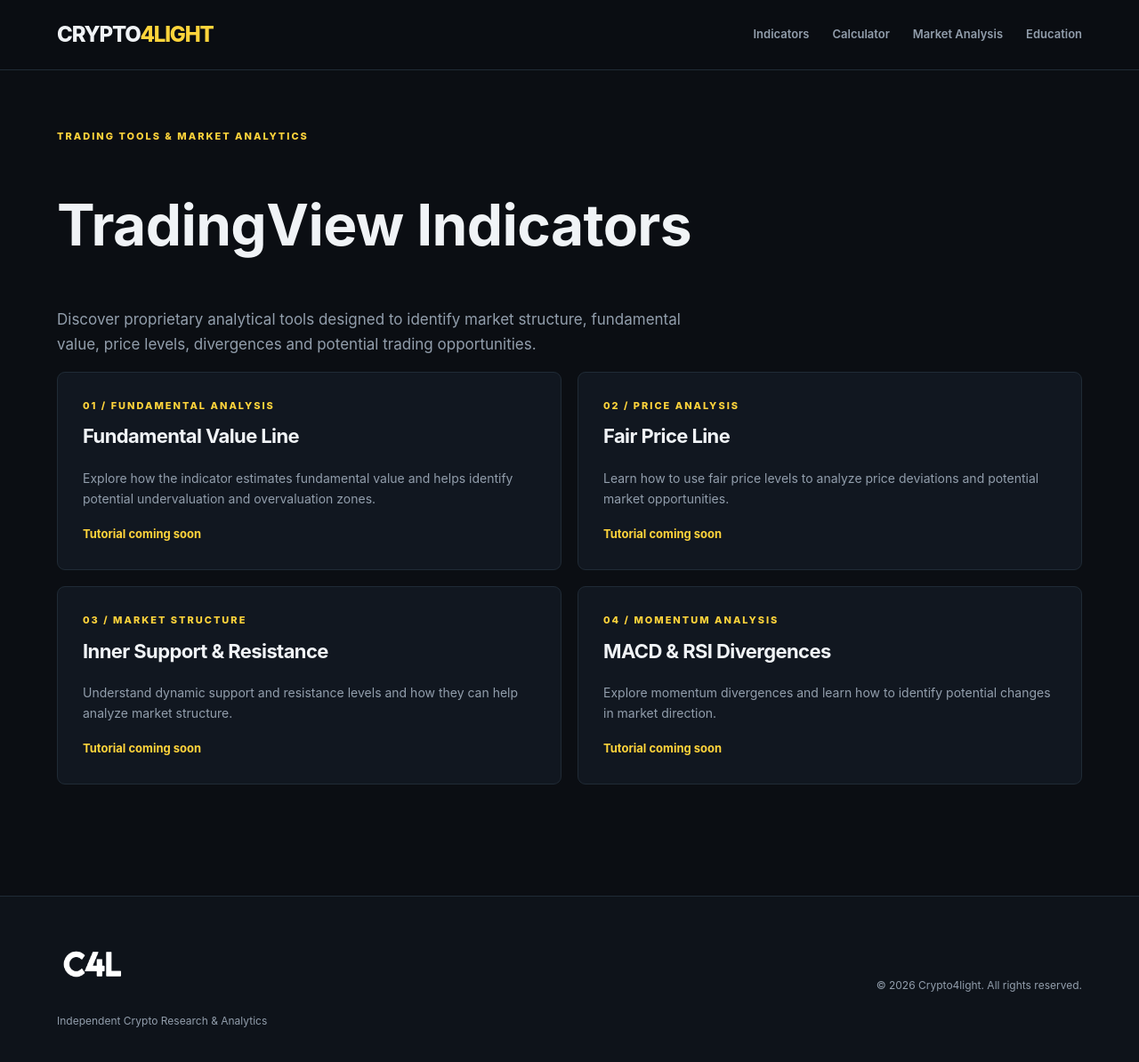
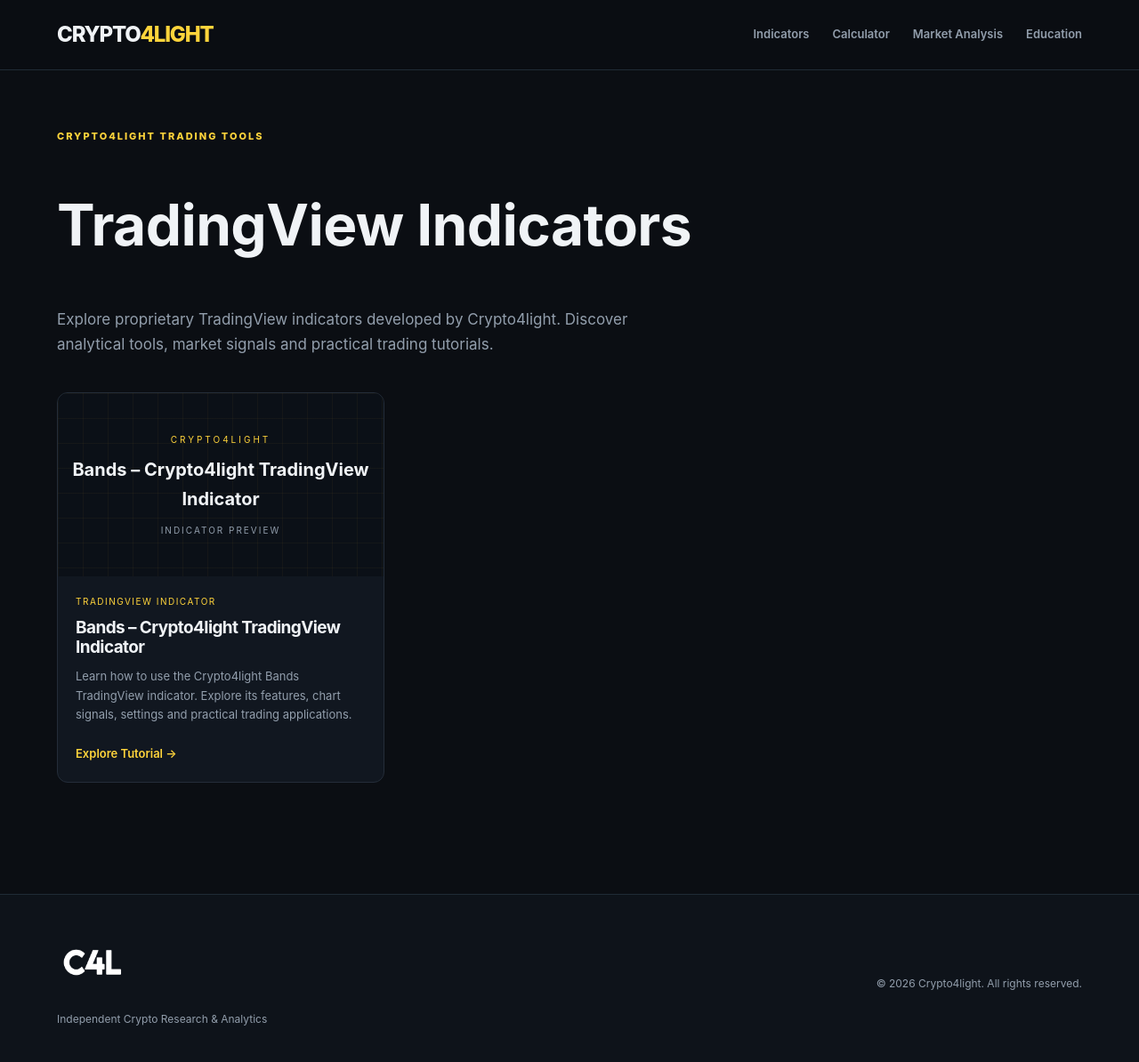
Before and after one commit to crypto4light/crypto4light, a Jekyll site: the page built from indicators/index.html, in a window 1280 px wide and 1208 px high. Shown: the top 1194 px of the window at 89% size. Built offline with Jekyll 4.4.1, drawn with Linux system fonts in a browser that asks for light colours.

Commit message:
Update index.html

```diff
--- a/indicators/index.html
+++ b/indicators/index.html
@@ -8,60 +8,171 @@ permalink: /indicators/
 <section class="section">
   <div class="container">
 
-    <div class="eyebrow">Trading Tools & Market Analytics</div>
+    <div class="eyebrow">CRYPTO4LIGHT TRADING TOOLS</div>
 
     <h1>TradingView Indicators</h1>
 
     <p class="lead">
-      Discover proprietary analytical tools designed to identify
-      market structure, fundamental value, price levels,
-      divergences and potential trading opportunities.
+      Explore proprietary TradingView indicators developed by Crypto4light.
+      Discover analytical tools, market signals and practical trading tutorials.
     </p>
 
-    <div class="grid">
+    <div class="indicator-grid">
 
-      <div class="card">
-        <div class="section-label">01 / Fundamental Analysis</div>
-        <h3>Fundamental Value Line</h3>
-        <p>
-          Explore how the indicator estimates fundamental value
-          and helps identify potential undervaluation and
-          overvaluation zones.
-        </p>
-        <span class="card-link">Tutorial coming soon</span>
-      </div>
+      {% assign indicators = site.indicators | sort: "order" %}
 
-      <div class="card">
-        <div class="section-label">02 / Price Analysis</div>
-        <h3>Fair Price Line</h3>
-        <p>
-          Learn how to use fair price levels to analyze
-          price deviations and potential market opportunities.
-        </p>
-        <span class="card-link">Tutorial coming soon</span>
-      </div>
+      {% for indicator in indicators %}
+      <a class="indicator-card" href="{{ indicator.url | relative_url }}">
 
-      <div class="card">
-        <div class="section-label">03 / Market Structure</div>
-        <h3>Inner Support & Resistance</h3>
-        <p>
-          Understand dynamic support and resistance levels
-          and how they can help analyze market structure.
-        </p>
-        <span class="card-link">Tutorial coming soon</span>
-      </div>
+        <div class="indicator-preview">
+          {% if indicator.image %}
+            <img
+              src="{{ indicator.image | relative_url }}"
+              alt="{{ indicator.title | escape }} TradingView indicator preview"
+              loading="lazy"
+            >
+          {% else %}
+            <div class="preview-placeholder">
+              <span>CRYPTO4LIGHT</span>
+              <strong>{{ indicator.title | escape }}</strong>
+              <small>INDICATOR PREVIEW</small>
+            </div>
+          {% endif %}
+        </div>
 
-      <div class="card">
-        <div class="section-label">04 / Momentum Analysis</div>
-        <h3>MACD & RSI Divergences</h3>
-        <p>
-          Explore momentum divergences and learn how to
-          identify potential changes in market direction.
-        </p>
-        <span class="card-link">Tutorial coming soon</span>
-      </div>
+        <div class="indicator-card-content">
+
+          <div class="indicator-card-label">
+            TRADINGVIEW INDICATOR
+          </div>
+
+          <h2>{{ indicator.title | escape }}</h2>
+
+          <p>
+            {{ indicator.description | default: "Explore the features and practical applications of this Crypto4light indicator." | escape }}
+          </p>
+
+          <span class="indicator-card-link">Explore Tutorial →</span>
+
+        </div>
+      </a>
+      {% endfor %}
 
     </div>
 
   </div>
 </section>
+
+<style>
+.indicator-grid {
+  display: grid;
+  grid-template-columns: repeat(3, minmax(0, 1fr));
+  gap: 24px;
+  margin-top: 40px;
+}
+
+.indicator-card {
+  display: block;
+  text-decoration: none;
+  background: #111720;
+  border: 1px solid #242D39;
+  border-radius: 12px;
+  overflow: hidden;
+  transition: border-color .2s, transform .2s;
+}
+
+.indicator-card:hover {
+  border-color: #FFD43B;
+  transform: translateY(-4px);
+}
+
+.indicator-preview {
+  width: 100%;
+  aspect-ratio: 16 / 9;
+  background: #0B1017;
+  overflow: hidden;
+}
+
+.indicator-preview img {
+  width: 100%;
+  height: 100%;
+  object-fit: cover;
+  display: block;
+}
+
+.preview-placeholder {
+  width: 100%;
+  height: 100%;
+  display: flex;
+  flex-direction: column;
+  align-items: center;
+  justify-content: center;
+  gap: 10px;
+  background:
+    linear-gradient(rgba(255,212,59,.04) 1px, transparent 1px),
+    linear-gradient(90deg, rgba(255,212,59,.04) 1px, transparent 1px),
+    #0B1017;
+  background-size: 28px 28px;
+  text-align: center;
+  padding: 15px;
+}
+
+.preview-placeholder span {
+  color: #FFD43B;
+  font-size: 10px;
+  letter-spacing: 3px;
+}
+
+.preview-placeholder strong {
+  color: #F0F3F6;
+  font-size: 20px;
+}
+
+.preview-placeholder small {
+  color: #929EAC;
+  font-size: 10px;
+  letter-spacing: 2px;
+}
+
+.indicator-card-content {
+  padding: 20px;
+}
+
+.indicator-card-label {
+  color: #FFD43B;
+  font-size: 10px;
+  letter-spacing: 1.5px;
+  margin-bottom: 10px;
+}
+
+.indicator-card h2 {
+  color: #F0F3F6;
+  font-size: 19px;
+  margin: 0 0 10px;
+}
+
+.indicator-card p {
+  color: #929EAC;
+  font-size: 13px;
+  line-height: 1.65;
+  margin: 0 0 18px;
+}
+
+.indicator-card-link {
+  color: #FFD43B;
+  font-size: 13px;
+  font-weight: 600;
+}
+
+@media (max-width: 900px) {
+  .indicator-grid {
+    grid-template-columns: repeat(2, minmax(0, 1fr));
+  }
+}
+
+@media (max-width: 600px) {
+  .indicator-grid {
+    grid-template-columns: 1fr;
+  }
+}
+</style>
```
